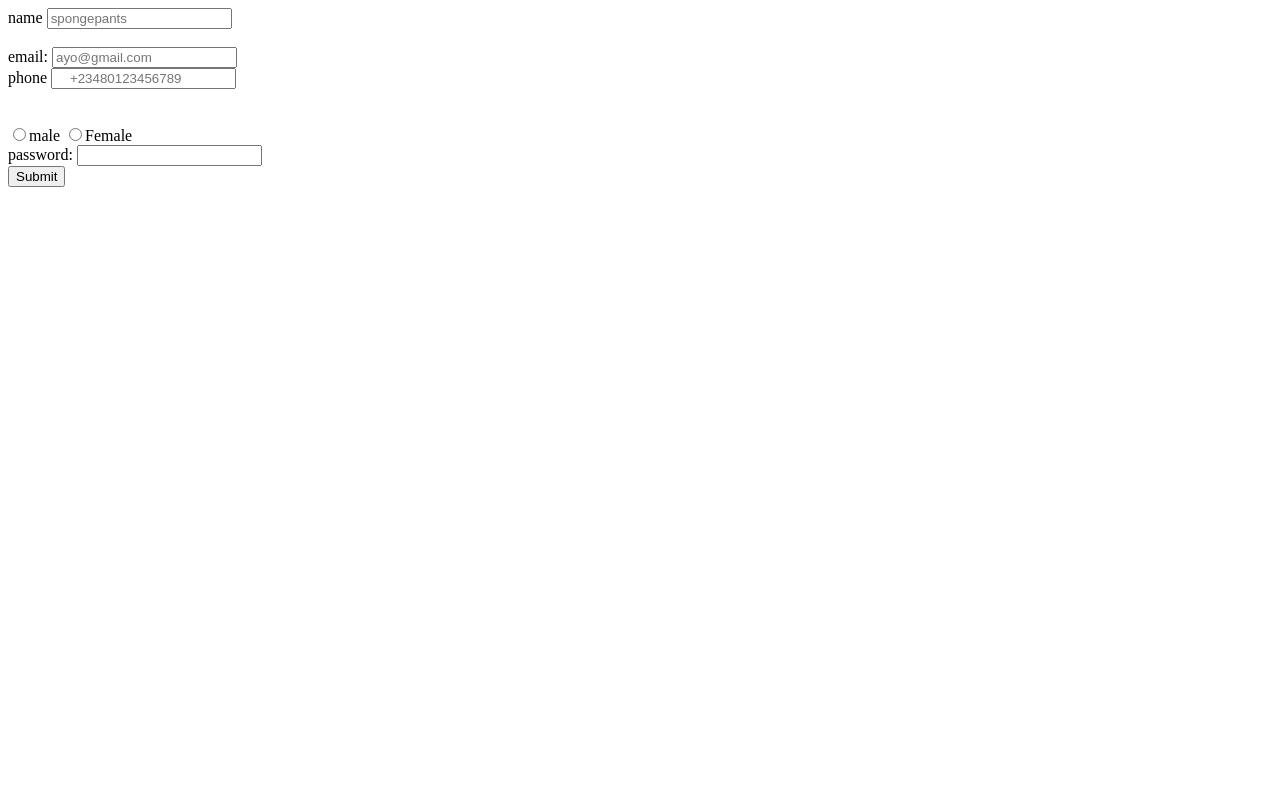
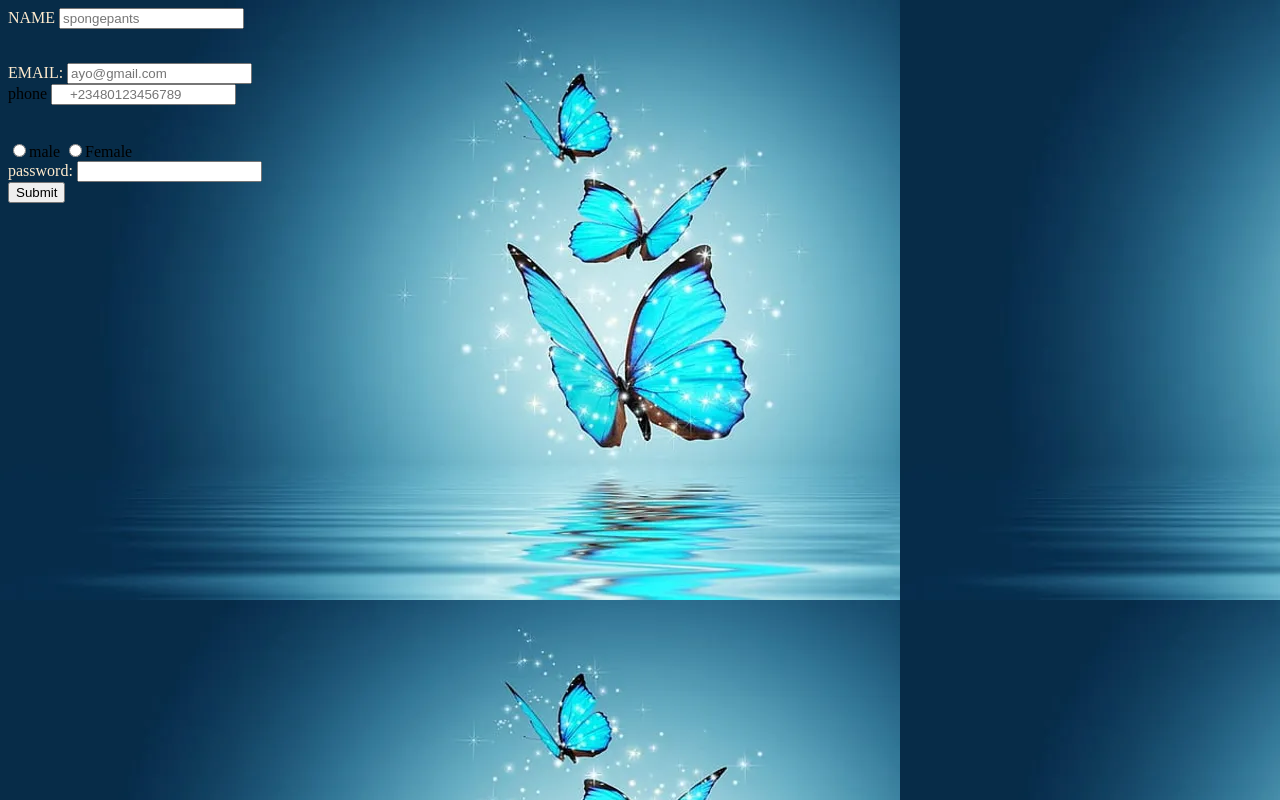
Before and after one commit to Bossmajour/HTML-Basic, a plain HTML site: page index.html in a window 1280 px wide. Drawn offline with Linux system fonts and the light colour scheme.

Commit message:
style.ccs

```diff
--- a/index.html
+++ b/index.html
@@ -3,18 +3,21 @@
     <html>
 <head>
     <title>My Form Data</title>
+    <link rel="stylesheet" href="style.css">
 </head>
 <body>
 
 <form action="" onsubmit="myFunction()">
     <div>
-        <label for="name">name </label>
+
+        <p class="italic"> <label for="name" class="ayo"> NAME </label>
         <input type ="text "id="fname" name="fname" placeholder="spongepants" required>
+    </p>
     </div>
         <br>
 
     <div>
-        <label for="email">email:</label>
+        <label for="email" class="ayobami">EMAIL:</label>
         <input type ="email"id="email"  name="email" placeholder="ayo@gmail.com">
     </div>
 
@@ -28,11 +31,13 @@
     <div>
         <br>
         <td>
-            <input type="radio" name="Gender">male
-            <input type="radio" name="Gender">Female
+
+
+           <input class="ayobami" type="radio" name="Gender">male
+            <input type="radio" name="Gender" class="ayo">Female
         </td>
     </div>
-<label for="pass">password:</label>
+<label for="pass" class="ayobami">password:</label>
 <input type ="password "id="pass"  name="pas" maxlength="12" required>
 <br>
 <div>
--- a/style.css
+++ b/style.css
@@ -0,0 +1,11 @@
+body {
+    background-image: url("/assets/blue-butterflies-full-desktop-screen-hd-v36adytjsc4p0t0o.webp");
+}
+.ayo {
+  color: blanchedalmond;
+}
+.ayobami{
+  color:blanchedalmond
+}
+.ayoola {color: blanchedalmond;}
+.ayola {color: blanchedalmond;}
```
Also changed, not shown: assets/blue-butterflies-full-desktop-screen-hd-v36adytjsc4p0t0o.webp (added), assets/cloud_weave_silver_1.jpg (added), assets/rXZ320f3_400x400.png (added).
